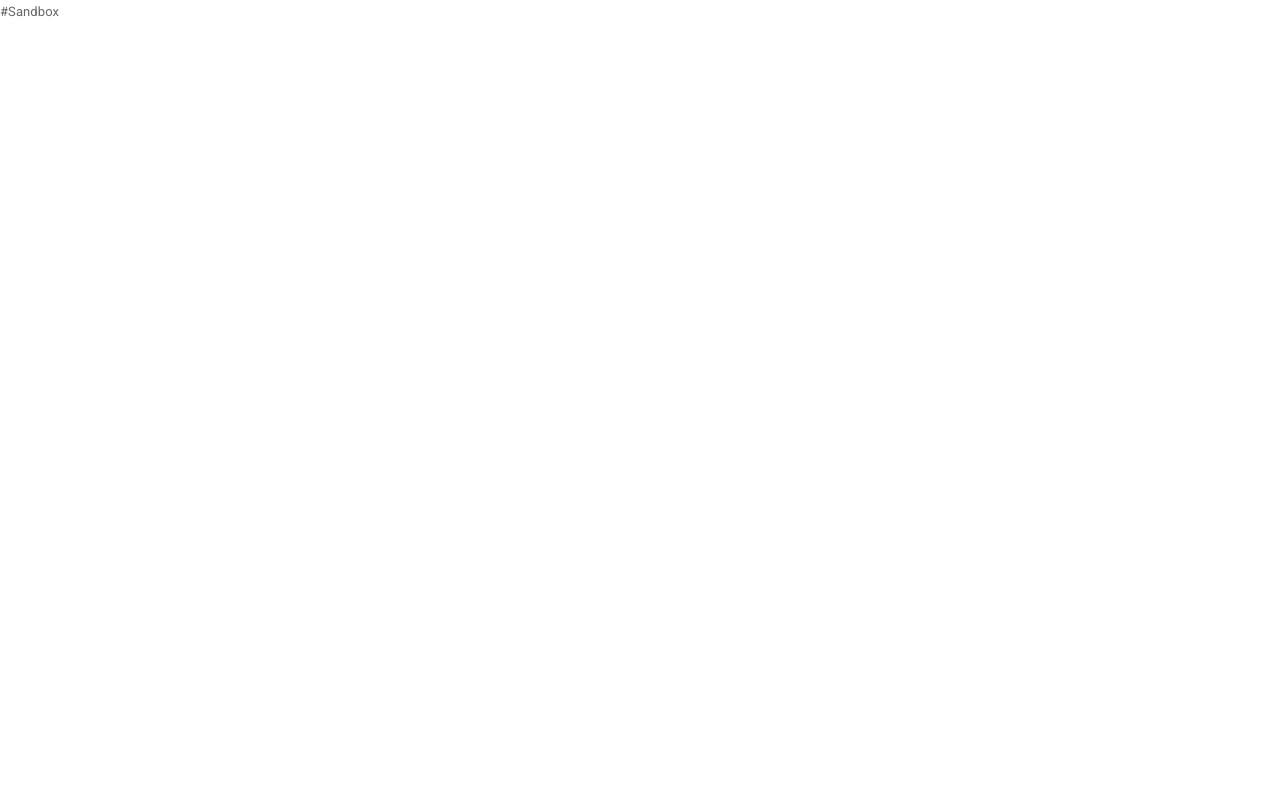
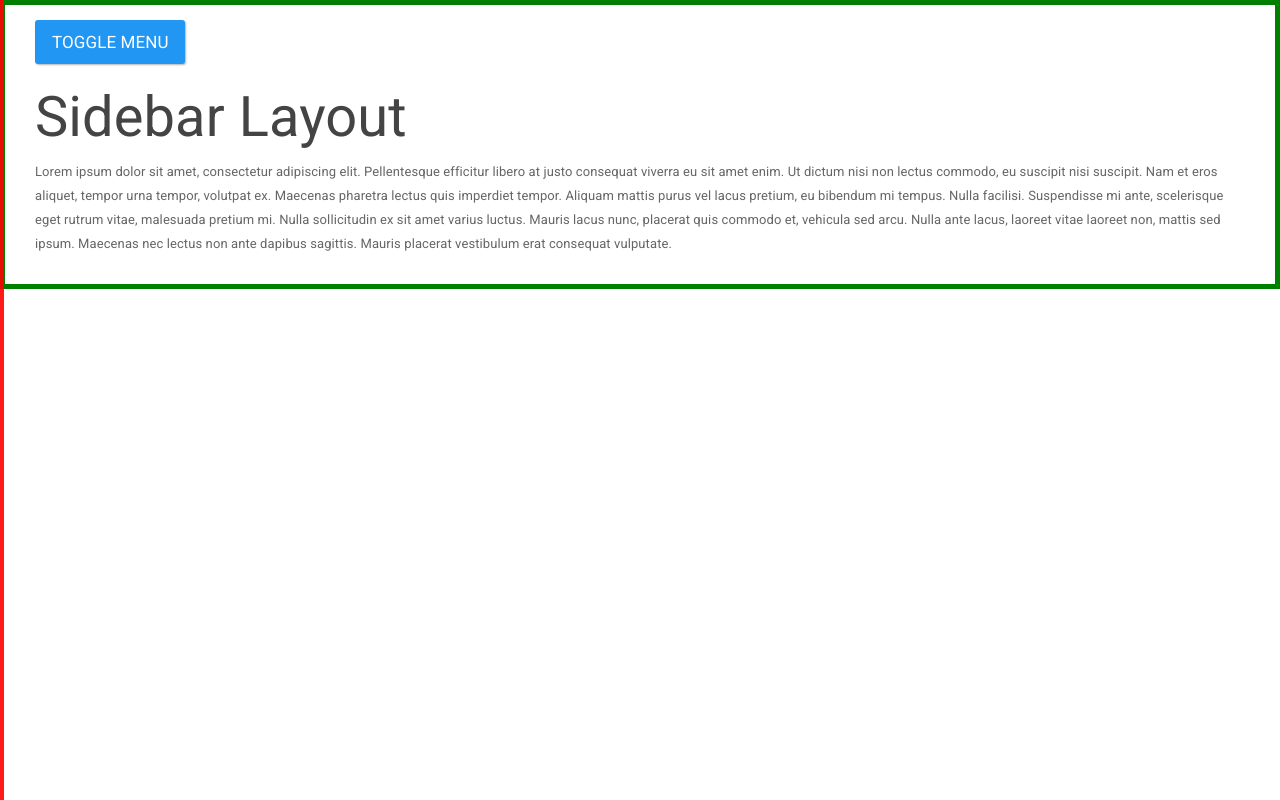
Before and after one commit to Jma353/CuAppSite-Django, a Django app: page /sandbox/ in a window 1280 px wide. Before the commit the page is almost empty. Run offline with Django 3.2, Linux system fonts and the light colour scheme; some libraries are stand-ins or nearby versions.

Commit message:
Sandbox trials with simple side navbar

```diff
--- a/static/sandbox/sandbox.css
+++ b/static/sandbox/sandbox.css
@@ -0,0 +1,57 @@
+/* Style sidebar */
+
+
+/* sidebar-wrapper - entire left menu */
+
+#sidebar-wrapper {
+  z-index: 1;
+  position: absolute;
+  width: 0; /* By default, doesn't display, so width = 0 */
+  height: 100%; /* Always takes up the entire height of the page */
+  overflow-y: hidden; /* Content takes up more than the width --> hidden */
+  background: gray;
+  border: 2px solid red;
+  opacity: 0.9;
+ }
+
+ /* Main content section */
+
+#page-content-wrapper {
+  width: 100%;
+  position: absolute;
+  padding: 15px;
+  border: 5px solid green;
+}
+
+
+
+#wrapper.menuDisplayed #sidebar-wrapper {
+  width: 250px;
+}
+
+
+#wrapper.menuDisplayed #page-content-wrapper {
+  padding-left: 250px;
+}
+
+
+.sidebar-nav {
+  padding: 0;
+  list-style: none;
+}
+
+
+.sidebar-nav li {
+  text-indent: 20px;
+  line-height: 40px; /* Vertical height */
+}
+
+.sidebar-nav li a {
+  display: block; /* So they look like buttons */
+  text-decoration: none;
+  color: #ddd;
+}
+
+.sidebar-nav li a:hover {
+  background: #16A085;
+}
--- a/templates/sandbox.html
+++ b/templates/sandbox.html
@@ -10,6 +10,7 @@
 		<link rel="stylesheet" href="{% static 'bower_components/bootstrap/dist/css/bootstrap.min.css' %}">
 		<link rel="stylesheet" href="{% static 'bower_components/paper-less/css/paper.css' %}?{% now 'U' %}">
 		<link rel="stylesheet" href="{% static 'bower_components/animo.js/animate-animo.min.css' %}?{% now 'U' %}">
+		<link rel="stylesheet" href="{% static 'sandbox/sandbox.css' %}?{% now 'U' %}">
 		<!-- Deals with viewing on mobile -->
 		<meta name="viewport" content="width=device-width, initial-scale=1.0">
 
@@ -24,37 +25,37 @@
 
 	<body>
 
+		<!-- 2 layouts, switch between them via the sidebar -->
 
 
+		<div id="wrapper">
 
-		#Sandbox
+			<!-- Sidebar -->
+			<div id="sidebar-wrapper">
+				<ul class="sidebar-nav">
+					<li><a href="#">Account</a></li>
+					<li><a href="#">Settings</a></li>
+					<li><a href="#">Log Hours</a></li>
+				</ul>
+			</div>
 
-
-
-
-
-
-
-
-
-
-
-
-
-
-
-
-
-
-
-
-
-
-
-
-
-
-
+			<!-- Page content -->
+			<div id="page-content-wrapper">
+				<!-- Container fluid so responsive -->
+				<div class="container-fluid">
+					<div class="row">
+						<div class="col-lg-12">
+							<!-- Button to cause the layouts to change -->
+							<a class="btn btn-lg btn-primary" id="menu-toggle">Toggle Menu</a>
+							<h1> Sidebar Layout </h1>
+							<p>
+								Lorem ipsum dolor sit amet, consectetur adipiscing elit. Pellentesque efficitur libero at justo consequat viverra eu sit amet enim. Ut dictum nisi non lectus commodo, eu suscipit nisi suscipit. Nam et eros aliquet, tempor urna tempor, volutpat ex. Maecenas pharetra lectus quis imperdiet tempor. Aliquam mattis purus vel lacus pretium, eu bibendum mi tempus. Nulla facilisi. Suspendisse mi ante, scelerisque eget rutrum vitae, malesuada pretium mi. Nulla sollicitudin ex sit amet varius luctus. Mauris lacus nunc, placerat quis commodo et, vehicula sed arcu. Nulla ante lacus, laoreet vitae laoreet non, mattis sed ipsum. Maecenas nec lectus non ante dapibus sagittis. Mauris placerat vestibulum erat consequat vulputate.
+							</p>
+						</div>
+					</div>
+				</div>
+			</div>
+		</div>
 
 
 		<script src="{% static 'bower_components/jquery/dist/jquery.min.js' %}?{% now 'U' %}"></script>
@@ -64,6 +65,19 @@
 		<script src="{% static 'bower_components/react/react.js' %}?{% now 'U' %}"></script>
 		<script src="{% static 'bower_components/animo.js/animo.min.js' %}?{% now 'U' %}"></script>
 		<script src="{% static 'bower_components/js-cookie/src/js.cookie.js' %}?{% now 'U' %}"></script>
+		<script src-"{% static 'sandbox/sandbox.js' %}?{% now 'U' %}"></script>
+
+		<!-- Menu toggling script -->
+
+		<script>
+			$('#menu-toggle').on('click', function(e) {
+				e.preventDefault();
+
+				$('#wrapper').toggleClass('menuDisplayed'); //
+			});
+
+		</script>
+
 
 
 
```
Also changed, not shown: static/css/static_pages/core-team.css (+8 -0 lines), static/css/static_pages/training-program.css (+8 -0 lines).
